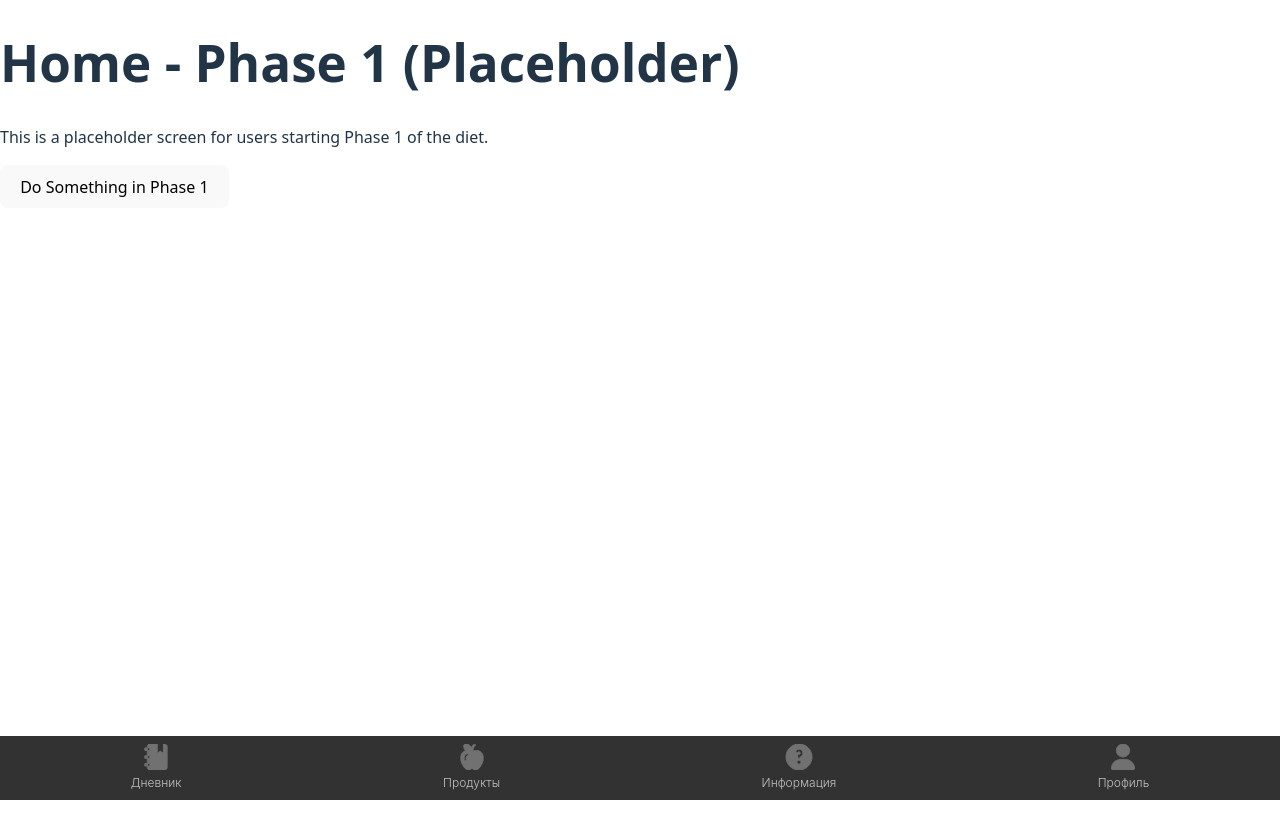
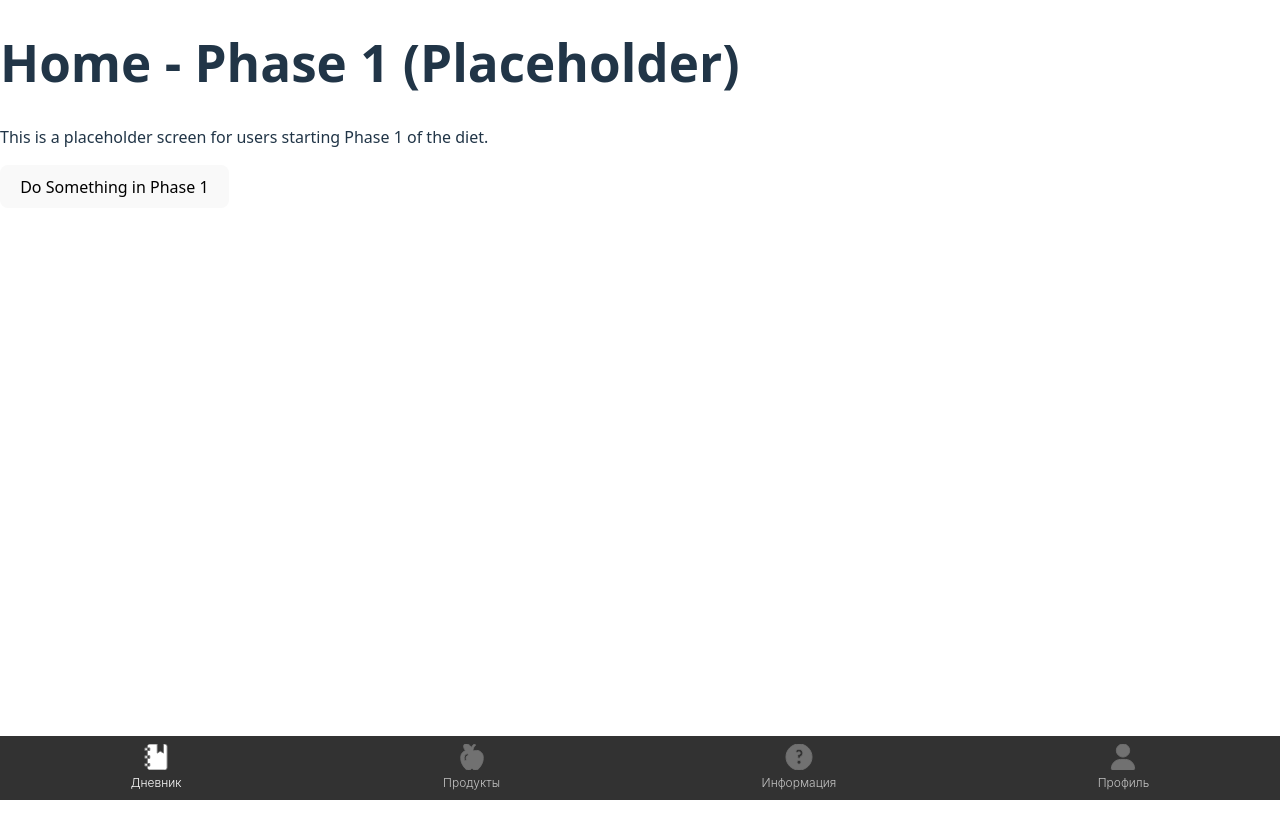
Before and after one commit to ahamkara-Nh/frontend, a React (Vite) app: page /home/phase1 in a window 1280 px wide. Built offline with nearby package versions, Linux system fonts and the light colour scheme.

Commit message:
a lil bottom nav bar fix

```diff
--- a/src/components/BottomNavBar/BottomNavBar.jsx
+++ b/src/components/BottomNavBar/BottomNavBar.jsx
@@ -21,7 +21,11 @@ const BottomNavBar = () => {
     return (
         <nav className="bottom-nav-bar">
             {navItems.map((item) => {
-                const isActive = location.pathname.startsWith(item.path);
+                // Special case for diary - consider both /diary and /home/phase1 as active states
+                const isActive = item.path === '/diary'
+                    ? (location.pathname === '/diary' || location.pathname === '/home/phase1')
+                    : location.pathname.startsWith(item.path);
+
                 return (
                     <Link to={item.path} key={item.path} className={`nav-item ${isActive ? 'active' : ''}`}>
                         <item.icon className="nav-icon" />
```
